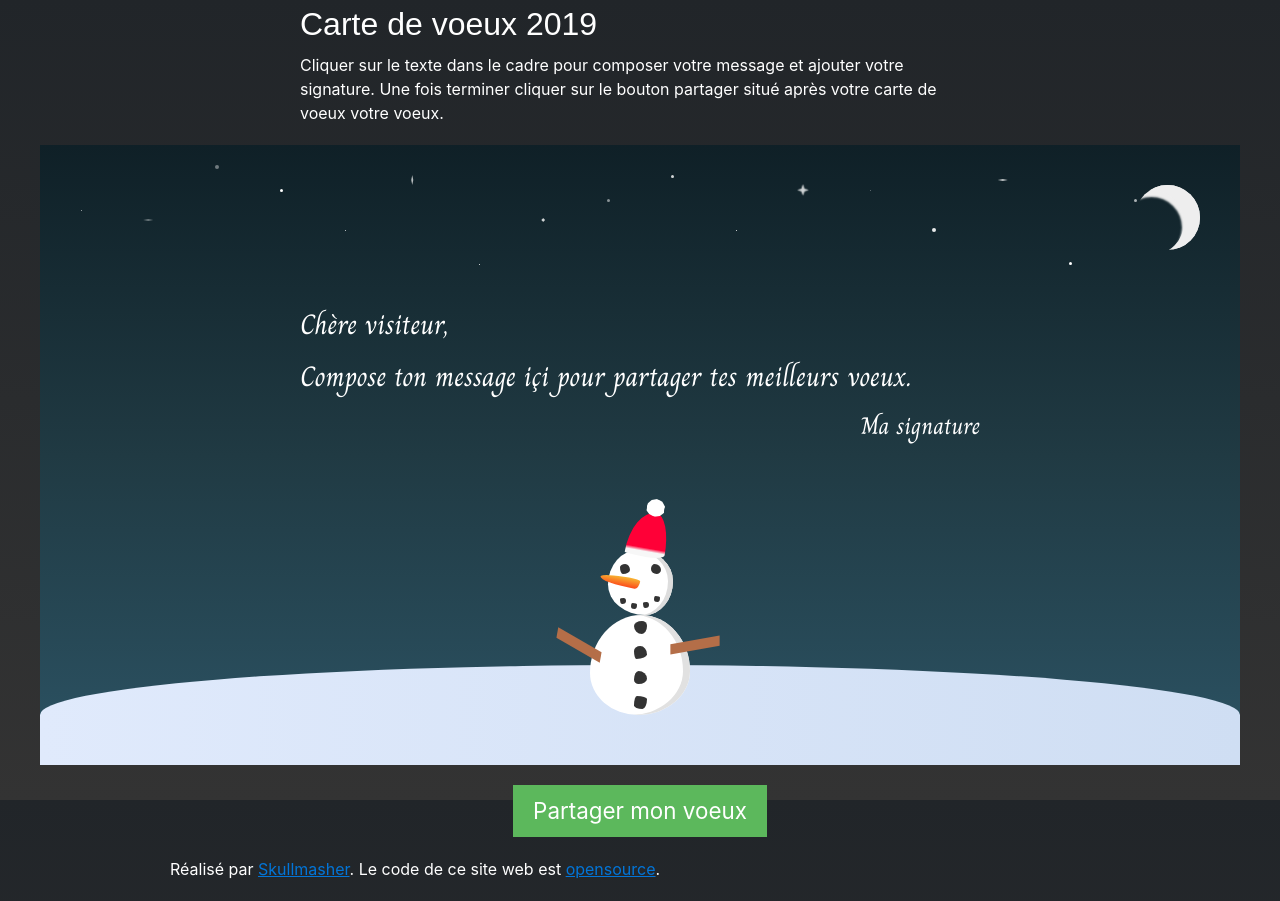
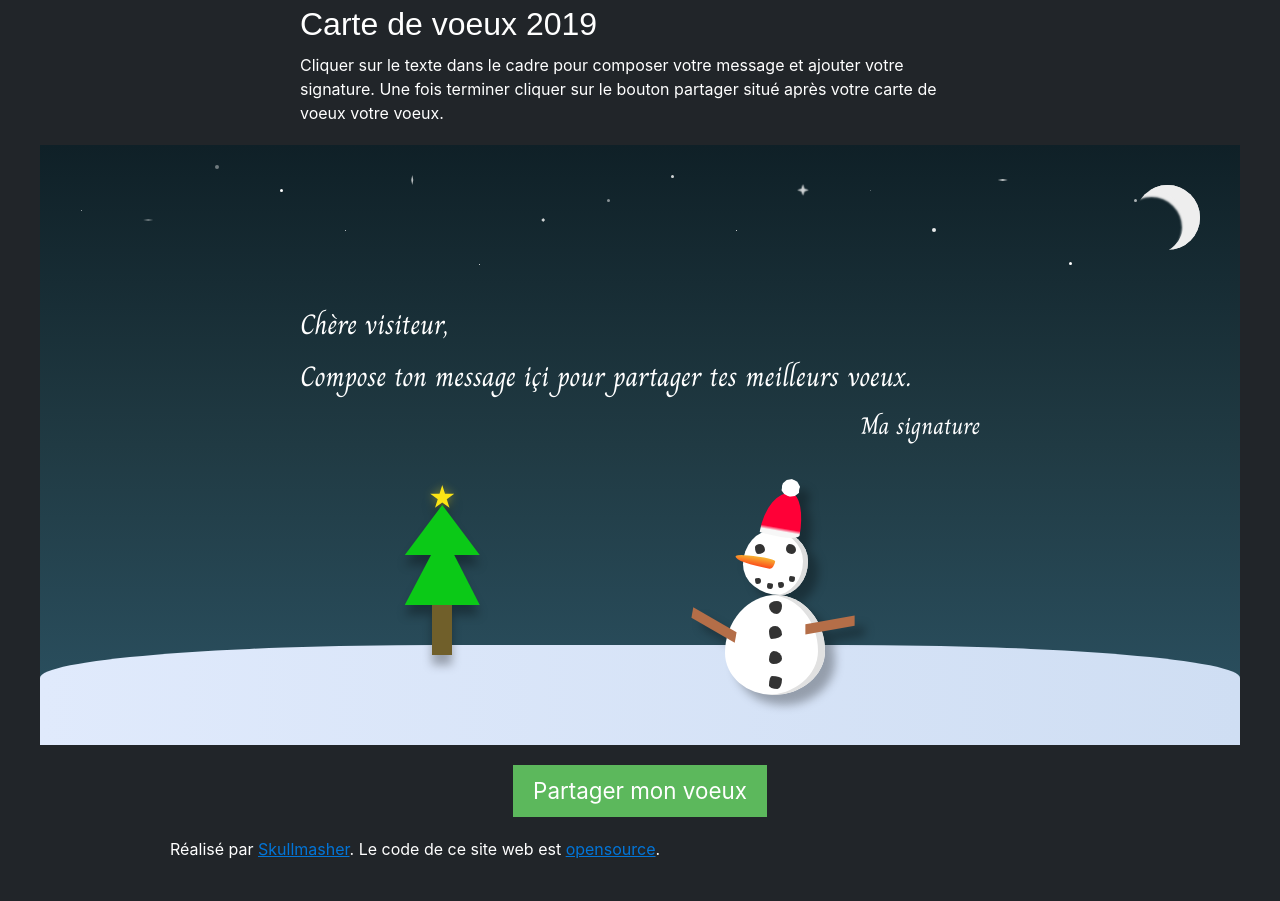
Before and after one commit to SkullMasher/wish-card-2019, a PHP site: page /templates/index.phtml in a window 1280 px wide. After the commit the page ends 859 px from the top, so only its background shows below. Run offline with PHP 8.4, Linux system fonts and the light colour scheme.

Commit message:
:skull: Add a christmas tree

```diff
--- a/public/css/style.css
+++ b/public/css/style.css
@@ -3008,6 +3008,7 @@ body {
 }
 
 .wishcard__signature {
+  margin-bottom: 4rem;
   text-align: right;
   font-size: 2rem;
 }
@@ -3018,18 +3019,29 @@ body {
   }
 }
 
+.wishcard__floor {
+  display: flex;
+  justify-content: space-around;
+  margin-top: 0;
+  margin-right: auto;
+  margin-bottom: -50px;
+  margin-left: auto;
+  max-width: 666px;
+}
+
 .wishcard__ground {
   height: 100px;
-  border-top-left-radius: 50%;
-  border-top-right-radius: 50%;
+  border-top-left-radius: 33%;
+  border-top-right-radius: 33%;
   background: linear-gradient(to left, #CFDEF3, #E0EAFC);
 }
 
 .snowman {
+  position: relative;
   display: flex;
   flex-direction: column;
   align-items: center;
-  transform: translateY(50px);
+  filter: drop-shadow(10px 10px 5px rgba(0, 0, 0, 0.3));
 }
 
 .snowman__hat {
@@ -3070,7 +3082,7 @@ body {
   display: flex;
   justify-content: space-around;
   margin: 0 .1rem;
-  animation: snowman-eyes 7s cubic-bezier(0.39, 0.575, 0.565, 1) infinite both;
+  animation: snowman-eyes 5s cubic-bezier(0.39, 0.575, 0.565, 1) infinite both;
 }
 
 .snowman__eye {
@@ -3205,4 +3217,56 @@ body {
   }
 }
 
+.christmastree {
+  bottom: 0;
+  left: 20px;
+  display: flex;
+  flex-direction: column;
+  align-items: center;
+  filter: drop-shadow(0px 10px 5px rgba(0, 0, 0, 0.3));
+}
+
+.christmastree__star {
+  width: 25px;
+  height: 25px;
+  margin-bottom: -5px;
+  background-color: #FCE415;
+  clip-path: polygon(50% 0%, 61% 35%, 98% 35%, 68% 57%, 79% 91%, 50% 70%, 21% 91%, 32% 57%, 2% 35%, 39% 35%);
+}
+
+.christmastree__triangle {
+  width: 75px;
+  height: 50px;
+  background-color: #0BC917;
+  clip-path: polygon(35% 0, 66% 0, 100% 100%, 0% 100%);
+}
+
+.christmastree__triangle:nth-child(2) {
+  clip-path: polygon(50% 0%, 0% 100%, 100% 100%);
+  position: relative;
+}
+
+.christmastree__trunk {
+  width: 20px;
+  height: 50px;
+  background-color: #705F2A;
+}
+
+.star-filter {
+  filter: drop-shadow(0px 0px 5px #fce415);
+  animation: 1s starshadow infinite;
+}
+
+@keyframes starshadow {
+  0% {
+    filter: drop-shadow(0px 0px 5px #fce415);
+  }
+  50% {
+    filter: drop-shadow(0px 0px 5px rgba(252, 228, 21, 0.2));
+  }
+  100% {
+    filter: drop-shadow(0px 0px 5px #fce415);
+  }
+}
+
 /*# sourceMappingURL=style.map.css */
--- a/public/js/script.js
+++ b/public/js/script.js
@@ -1 +1,22 @@
-console.log('Hello There')
+const greetingMessage = () => {
+  console.log(`  #####   `)
+  console.log(` #######  `)
+  console.log(`#  ###  #  Hello There`)
+  console.log(`#   #   # `)
+  console.log(`#########  Come contribute to the code !`)
+  console.log(` ### ###  `)
+  console.log(`  #####    github.com/SkullMasher/wish-card-2019`)
+  console.log(`  # # #   `)
+}
+
+let formChecker = () => {
+  // input selector
+  // On start disable submit
+  // remove disable state of submit if dirty
+  console.log('formChecker')
+}
+
+addEventListener('DOMContentLoaded', (event) => {
+  greetingMessage()
+  formChecker()
+})
--- /dev/null
+++ b/src/sass/components/_christmastree.scss
@@ -0,0 +1,54 @@
+.christmastree {
+  // position: absolute;
+  // z-index: -1;
+  bottom: 0;
+  left: 20px;
+  display: flex;
+  flex-direction: column;
+  align-items: center;
+  filter: drop-shadow(0px 10px 5px rgba(0,0,0,0.3));
+
+    &__star {
+      width: 25px;
+      height: 25px;
+      margin-bottom: -5px;
+      background-color: #FCE415;
+      clip-path: polygon(50% 0%, 61% 35%, 98% 35%, 68% 57%, 79% 91%, 50% 70%, 21% 91%, 32% 57%, 2% 35%, 39% 35%);
+      // animation: shadow-drop-center 0.4s infinite cubic-bezier(0.250, 0.460, 0.450, 0.940) both;
+    }
+
+    &__triangle {
+      width: 75px;
+      height: 50px;
+      background-color: #0BC917;
+      clip-path: polygon(35% 0, 66% 0, 100% 100%, 0% 100%);
+
+      &:nth-child(2) {
+      clip-path: polygon(50% 0%, 0% 100%, 100% 100%); // triangle
+        position: relative;
+      }
+    }
+
+    &__trunk {
+      width: 20px;
+      height: 50px;
+      background-color: #705F2A;
+    }
+}
+
+.star-filter {
+  filter: drop-shadow(0px 0px 5px rgba(252, 228, 21, 1));
+  animation: 1s starshadow infinite;
+}
+
+@keyframes starshadow {
+  0% {
+    filter: drop-shadow(0px 0px 5px rgba(252, 228, 21, 1));
+  }
+  50% {
+    filter: drop-shadow(0px 0px 5px rgba(252, 228, 21, .2));
+  }
+  100% {
+    filter: drop-shadow(0px 0px 5px rgba(252, 228, 21, 1));
+  }
+}
--- a/src/sass/components/_snowman.scss
+++ b/src/sass/components/_snowman.scss
@@ -1,8 +1,10 @@
 .snowman {
+  position: relative;
   display: flex;
   flex-direction: column;
   align-items: center;
-  transform: translateY(50px);
+  filter: drop-shadow(10px 10px 5px rgba(0,0,0,0.3));
+
 
   &__hat {
     position: relative;
@@ -42,7 +44,7 @@
       display: flex;
       justify-content: space-around;
       margin: 0 .1rem;
-      animation: snowman-eyes 7s cubic-bezier(0.390, 0.575, 0.565, 1.000) infinite both;
+      animation: snowman-eyes 5s cubic-bezier(0.390, 0.575, 0.565, 1.000) infinite both;
     }
 
       &__eye {
--- a/src/sass/components/_wishcard.scss
+++ b/src/sass/components/_wishcard.scss
@@ -179,14 +179,25 @@
   }
 
   &__signature {
+    margin-bottom: $spacer-large;
     text-align: right;
     @include font-size(h3);
   }
 
+  &__floor {
+    display: flex;
+    justify-content: space-around;
+    margin-top: 0;
+    margin-right: auto;
+    margin-bottom: -50px;
+    margin-left: auto;
+    max-width: 666px;
+  }
+
   &__ground {
     height: 100px;
-    border-top-left-radius: 50%;
-    border-top-right-radius: 50%;
+    border-top-left-radius: 33%;
+    border-top-right-radius: 33%;
     background: linear-gradient(to left, #CFDEF3, #E0EAFC);
   }
 }
--- a/src/sass/style.scss
+++ b/src/sass/style.scss
@@ -6,3 +6,4 @@
 @import 'shame';
 @import 'components/wishcard';
 @import 'components/snowman';
+@import 'components/christmastree';
--- a/templates/index.phtml
+++ b/templates/index.phtml
@@ -7,7 +7,7 @@
 	<title>Carte de voeux 2019</title>
 	<link rel="stylesheet" href="css/style.css">
 </head>
-<body class="background--gradientgray">
+<body>
   <div class="place-center">
     <div>
       <form method="post" action="">
@@ -53,6 +53,14 @@
                 </div>
               </main>
               <footer class="wishcard__floor">
+                <div class="christmastree">
+                  <div class="star-filter">
+                    <div class="christmastree__star"></div>
+                  </div>
+                  <div class="christmastree__triangle"></div>
+                  <div class="christmastree__triangle"></div>
+                  <div class="christmastree__trunk"></div>
+                </div>
                 <div class="snowman">
                   <div class="snowman__hat">
                     <div class="snowman__pompon"></div>
@@ -83,8 +91,8 @@
                     <div class="snowman__arm snowman__arm--right"></div>
                   </div>
                 </div>
+              </footer>
                 <div class="wishcard__ground"></div>
-              </footer>
             </div>
           </div>
         </main>
```
Also changed, not shown: README.md, public/css/style.map.css.
